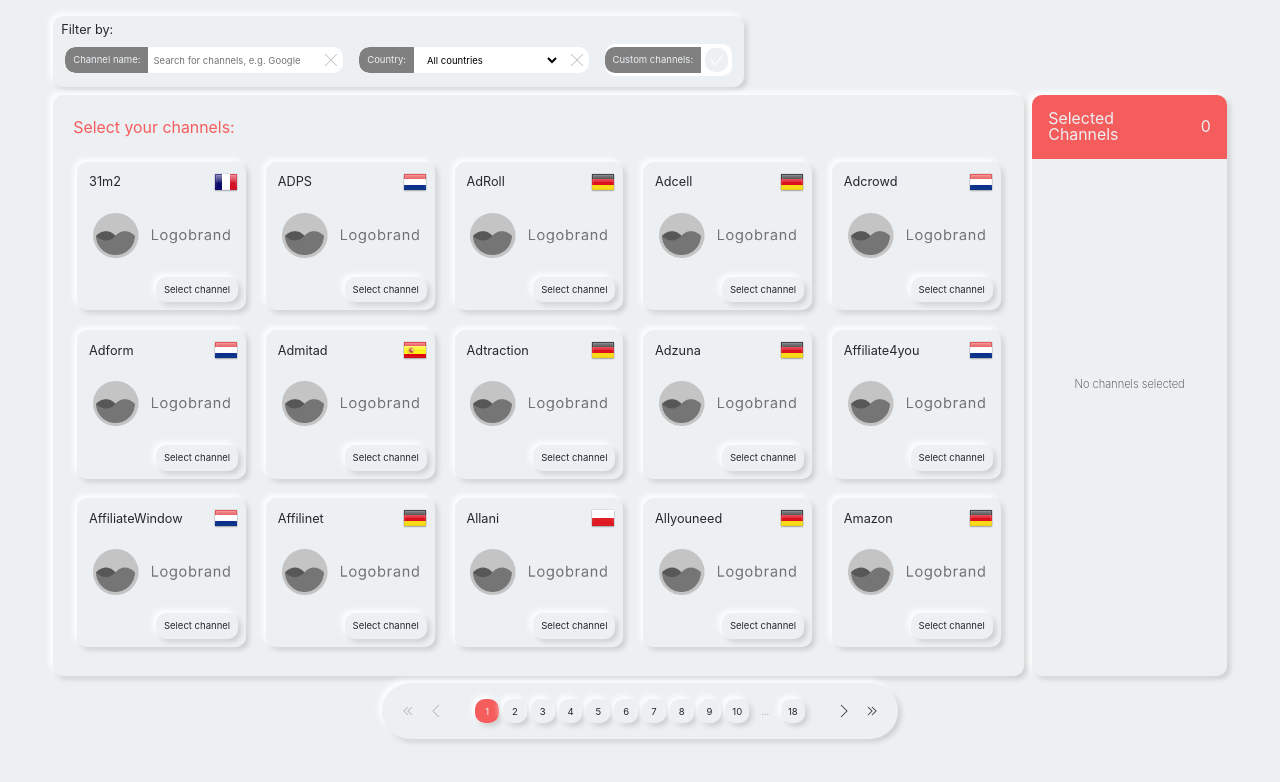
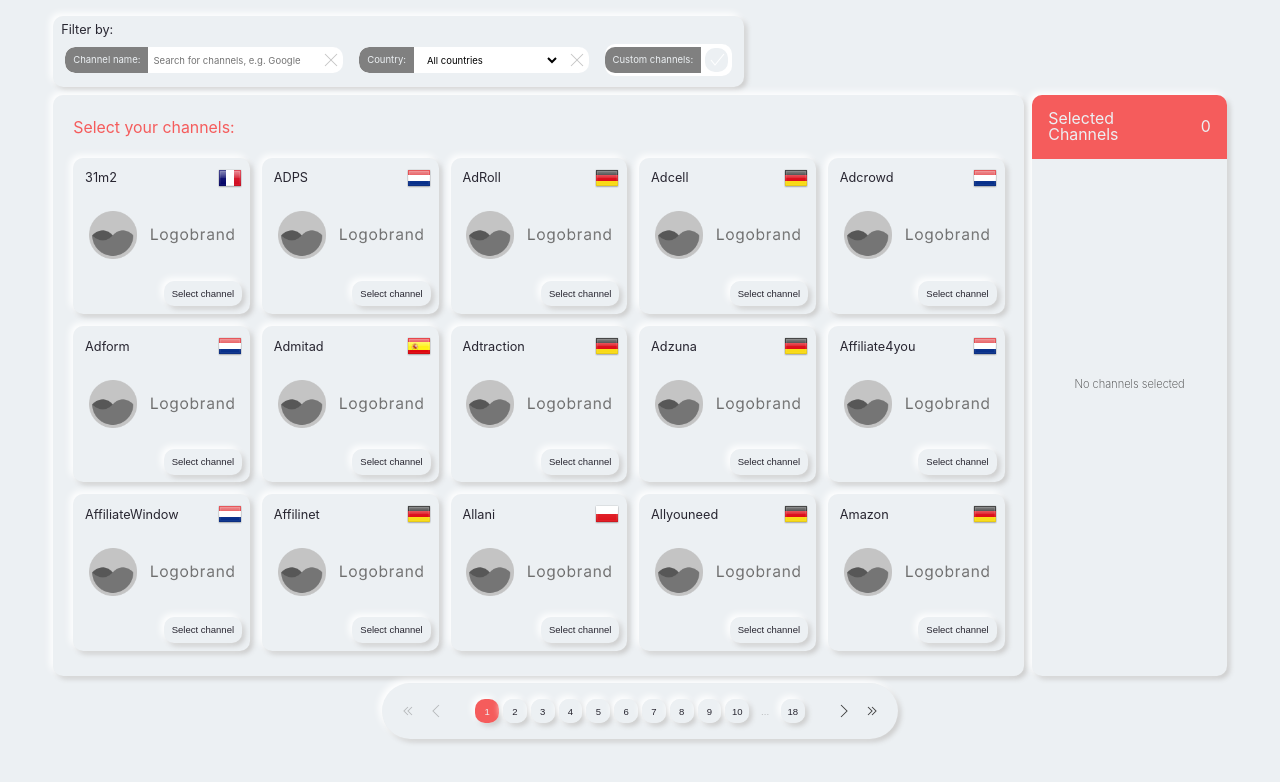
Before and after one commit to vanillapixel/channable, a React (Create React App) app: page / in a window 1280 px wide. Shown: the top 782 px of the page. Built offline with nearby package versions, Linux system fonts and the light colour scheme.

Commit message:
pagination split in subcomponents and button in stitches refactoring

```diff
--- a/src/components/filtersbar/filters/CountryFilter.tsx
+++ b/src/components/filtersbar/filters/CountryFilter.tsx
@@ -58,7 +58,7 @@
 					</option>
 				))}
 			</select>
-			<Button icon isEnabled={selectedCountry !== "all countries"}>
+			<Button icon disabled={!(selectedCountry !== "all countries")}>
 				<CloseIcon className="icon" onClick={resetSelectedCountry} />
 			</Button>
 		</FlatBox>
--- a/src/components/filtersbar/filters/CustomCheckboxFilter.tsx
+++ b/src/components/filtersbar/filters/CustomCheckboxFilter.tsx
@@ -6,7 +6,7 @@
 
 interface CustomCheckboxFilterProps {
 	customCheckboxChecked: boolean;
-	updateCustomCheckBox: MouseEventHandler<HTMLDivElement>;
+	updateCustomCheckBox: MouseEventHandler<HTMLButtonElement>;
 }
 
 export const CustomCheckboxFilter = ({
--- a/src/components/filtersbar/filters/SearchTermFilter.tsx
+++ b/src/components/filtersbar/filters/SearchTermFilter.tsx
@@ -37,7 +37,7 @@
 				placeholder="Search for channels, e.g. Google"
 				onChange={updateSearchTermComponent}
 			/>
-			<Button icon isEnabled={searchTermInputValue !== ""}>
+			<Button icon disabled={!(searchTermInputValue !== "")}>
 				<CloseIcon className="icon" onClick={resetSearchTerm} />
 			</Button>
 		</FlatBox>
--- /dev/null
+++ b/src/components/pagination/Controller.tsx
@@ -0,0 +1,17 @@
+import { MouseEventHandler, ReactElement } from "react";
+
+import { Button } from "../../ui/stitches.config";
+
+interface ControllerProps {
+	onClick: MouseEventHandler<HTMLButtonElement>;
+	icon: ReactElement;
+	isDisabled: boolean;
+}
+
+export const Controller = ({ onClick, icon, isDisabled }: ControllerProps) => {
+	return (
+		<Button icon disabled={isDisabled} onClick={onClick}>
+			{icon}
+		</Button>
+	);
+};
--- /dev/null
+++ b/src/components/pagination/PageNumber.tsx
@@ -0,0 +1,23 @@
+import { MouseEventHandler } from "react";
+
+import { Box, Button } from "../../ui/stitches.config";
+
+interface PageNumberProps {
+	onClick: MouseEventHandler<HTMLButtonElement>;
+	pageNumber: number;
+	isActive: boolean;
+}
+
+export const PageNumber = ({
+	onClick,
+	pageNumber,
+	isActive,
+}: PageNumberProps) => {
+	return (
+		<Box margin="none" padding="none">
+			<Button isActive={isActive} icon onClick={onClick}>
+				{pageNumber}
+			</Button>
+		</Box>
+	);
+};
--- a/src/components/pagination/Pagination.tsx
+++ b/src/components/pagination/Pagination.tsx
@@ -1,6 +1,9 @@
 import { useState, useEffect, useCallback, useMemo } from "react";
 
 import { Box, FlatBox, Button } from "../../ui/stitches.config";
+
+import { Controller } from "./Controller";
+import { PageNumber } from "./PageNumber";
 
 import {
 	NextIcon,
@@ -83,15 +86,11 @@
 				(currentPageNumbersSet + 1) * PAGE_NUMBERS_LIMIT
 			)
 			.map((pageNumber) => (
-				<Box margin="none" padding="none" key={pageNumber}>
-					<Button
-						icon
-						onClick={() => setCurrentPage(pageNumber)}
-						isActive={currentPage === pageNumber}
-					>
-						{pageNumber + 1}
-					</Button>
-				</Box>
+				<PageNumber
+					pageNumber={pageNumber + 1}
+					onClick={() => setCurrentPage(pageNumber)}
+					isActive={currentPage === pageNumber}
+				/>
 			));
 	}, [currentPageNumbersSet, currentPage, pageNumbers, setCurrentPage]);
 
@@ -112,66 +111,59 @@
 			flexDirection="row"
 			justifyContent="spaceBetween"
 		>
-			<Button
-				icon
-				isEnabled={currentPageNumbersSet !== 0}
+			<Controller
+				icon={<DoublePreviousIcon />}
 				onClick={setPreviousPageNumbersSet}
-			>
-				<DoublePreviousIcon></DoublePreviousIcon>
-			</Button>
-			<Button icon isEnabled={currentPage >= 1} onClick={setPreviousPage}>
-				<PreviousIcon></PreviousIcon>
-			</Button>
+				isDisabled={!(currentPageNumbersSet !== 0)}
+			/>
+			<Controller
+				icon={<PreviousIcon />}
+				onClick={setPreviousPage}
+				isDisabled={!(currentPage >= 1)}
+			/>
+
 			<FlatBox flexDirection="row">
 				{currentPageNumbersSet > 0 && (
 					<>
-						<Box margin="none" padding="none">
-							<Button
-								isActive={currentPage === 0}
-								icon
-								onClick={updatePageNumbersSets}
-							>
-								1
-							</Button>
-						</Box>
-						<Button icon isEnabled={false}>
+						<PageNumber
+							pageNumber={1}
+							onClick={updatePageNumbersSets}
+							isActive={currentPage === 0}
+						/>
+						<Button icon disabled>
 							...
 						</Button>
 					</>
 				)}
+
 				{filteredPageNumbers}
+
 				{currentPageNumbersSet < pageNumbersSets - 1 && (
 					<>
-						<Button icon isEnabled={false}>
+						<Button icon disabled>
 							...
 						</Button>
-						<Box margin="none" padding="none">
-							<Button
-								isActive={currentPage === pageNumbers.length - 1}
-								icon
-								onClick={updatePageNumbersSets}
-							>
-								{pageNumbers.length}
-							</Button>
-						</Box>
+						<PageNumber
+							pageNumber={pageNumbers.length}
+							onClick={updatePageNumbersSets}
+							isActive={currentPage === pageNumbers.length - 1}
+						/>
 					</>
 				)}
 			</FlatBox>
 
-			<Button
-				icon
-				isEnabled={currentPage < pageNumbers.length - 1 ? true : false}
+			<Controller
+				icon={<NextIcon />}
 				onClick={setNextPage}
-			>
-				<NextIcon></NextIcon>
-			</Button>
-			<Button
-				icon
-				isEnabled={currentPageNumbersSet < pageNumbersSets - 1 ? true : false}
+				isDisabled={!(currentPage < pageNumbers.length - 1) ? true : false}
+			/>
+			<Controller
+				icon={<DoubleNextIcon />}
 				onClick={setNextPageNumbersSet}
-			>
-				<DoubleNextIcon></DoubleNextIcon>
-			</Button>
+				isDisabled={
+					!(currentPageNumbersSet < pageNumbersSets - 1) ? true : false
+				}
+			/>
 		</Box>
 	);
 };
--- a/src/index.css
+++ b/src/index.css
@@ -31,6 +31,7 @@
 
 input,
 select {
+	cursor: pointer;
 	padding: 0.5rem;
 	overflow: hidden;
 	border: none;
--- a/src/ui/stitches.config.ts
+++ b/src/ui/stitches.config.ts
@@ -200,16 +200,40 @@
 	},
 });
 
-export const Button = styled(Box, {
+export const Button = styled("button", {
 	cursor: "pointer",
 	padding: "$medium",
+	borderRadius: "10px",
+	boxShadow: "$neumorph",
+	transition: ".3s",
+	display: "flex",
+	flexDirection: "column",
+	justifyContent: "center",
+	alignItems: "center",
+	gap: ".5rem",
+	border: "0px solid transparent",
 	"&:hover": {
 		backgroundColor: "$accentColor1",
 		color: "$color1",
 	},
+	"&:disabled": {
+		pointerEvents: "none",
+		cursor: "no-drop",
+		stroke: "$gray25",
+		color: "$gray25",
+		boxShadow: "none",
+		opacity: 0.3,
+		"&:hover": {
+			transform: "scale(1)",
+			backgroundColor: "transparent",
+			stroke: "$gray25",
+			color: "$gray25",
+		},
+	},
 	variants: {
 		cta: {
 			true: {
+				backgroundColor: "transparent",
 				border: "1px solid $accentColor1",
 				color: "$accentColor1",
 				"&:hover": {
@@ -219,25 +243,7 @@
 				},
 			},
 		},
-		isEnabled: {
-			true: {
-				stroke: "$gray25",
-				boxShadow: "none",
-			},
-			false: {
-				pointerEvents: "none",
-				cursor: "no-drop",
-				stroke: "$gray25",
-				boxShadow: "none",
-				opacity: 0.3,
-				"&:hover": {
-					transform: "scale(1)",
-					backgroundColor: "transparent",
-					stroke: "$gray25",
-					color: "$gray25",
-				},
-			},
-		},
+
 		icon: {
 			true: {
 				stroke: "$gray25",
@@ -247,8 +253,8 @@
 				margin: "$none",
 				width: "3rem",
 				height: "3rem",
+				backgroundColor: "transparent",
 				"&:hover": {
-					transform: "scale(1.2)",
 					backgroundColor: "transparent",
 					stroke: "$accentColor1",
 					color: "$accentColor1",
@@ -268,6 +274,55 @@
 				backgroundColor: "$color1",
 				color: "$color2",
 			},
+		},
+		padding: {
+			none: { padding: "$none" },
+			small: { padding: "$small" },
+			medium: { padding: "$medium" },
+			large: { padding: "$large" },
+		},
+		margin: {
+			none: { margin: "$none" },
+			small: { margin: "$small" },
+			medium: { margin: "$medium" },
+			large: { margin: "$large" },
+		},
+		boxShadow: {
+			none: {
+				boxShadow: "$none",
+			},
+		},
+		size: {
+			xsmall: {
+				fontSize: "$xsmall",
+				margin: "$xsmall",
+				padding: "$xsmall",
+				gap: "$xsmall",
+			},
+			small: {
+				fontSize: "$small",
+				margin: "$small",
+				padding: "$small",
+				gap: "$small",
+			},
+			medium: {
+				fontSize: "$medium",
+				margin: "$medium",
+				padding: "$medium",
+				gap: "$medium",
+			},
+			large: {
+				fontSize: "$large",
+				margin: "$large",
+				padding: "$large",
+				gap: "$large",
+			},
+		},
+		gap: {
+			none: { gap: "$none" },
+			small: { gap: "$small" },
+			medium: { gap: "$medium" },
+			large: { gap: "$large" },
 		},
 	},
 });
```
